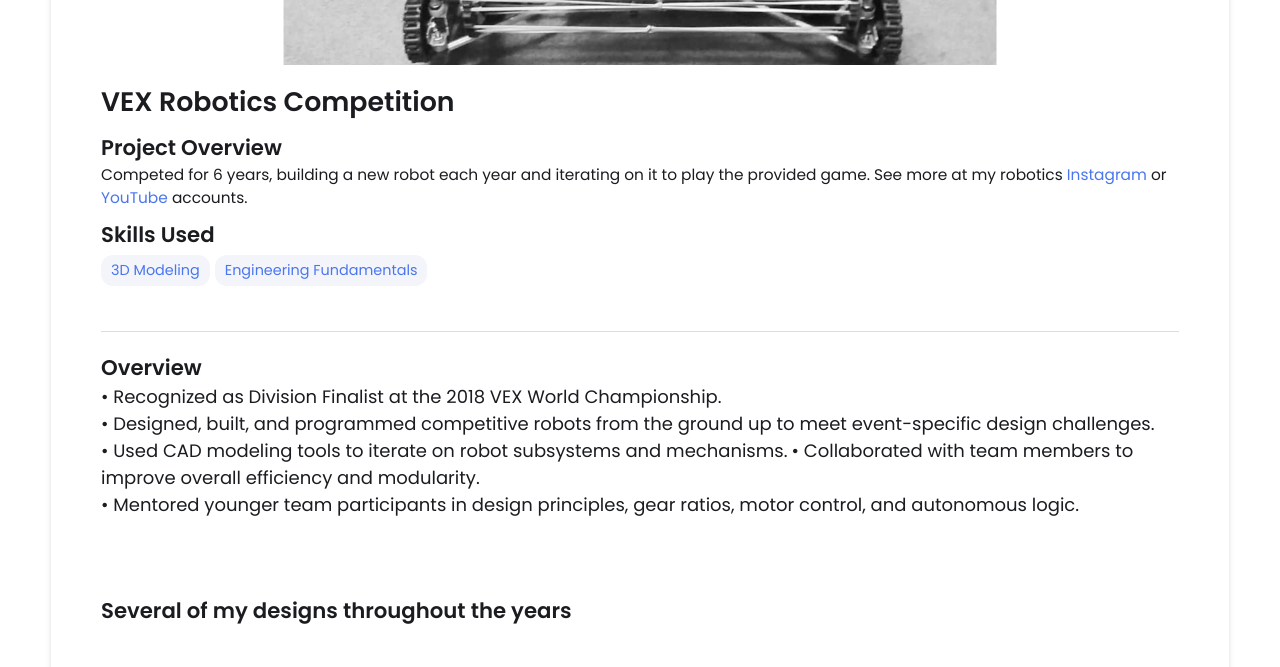
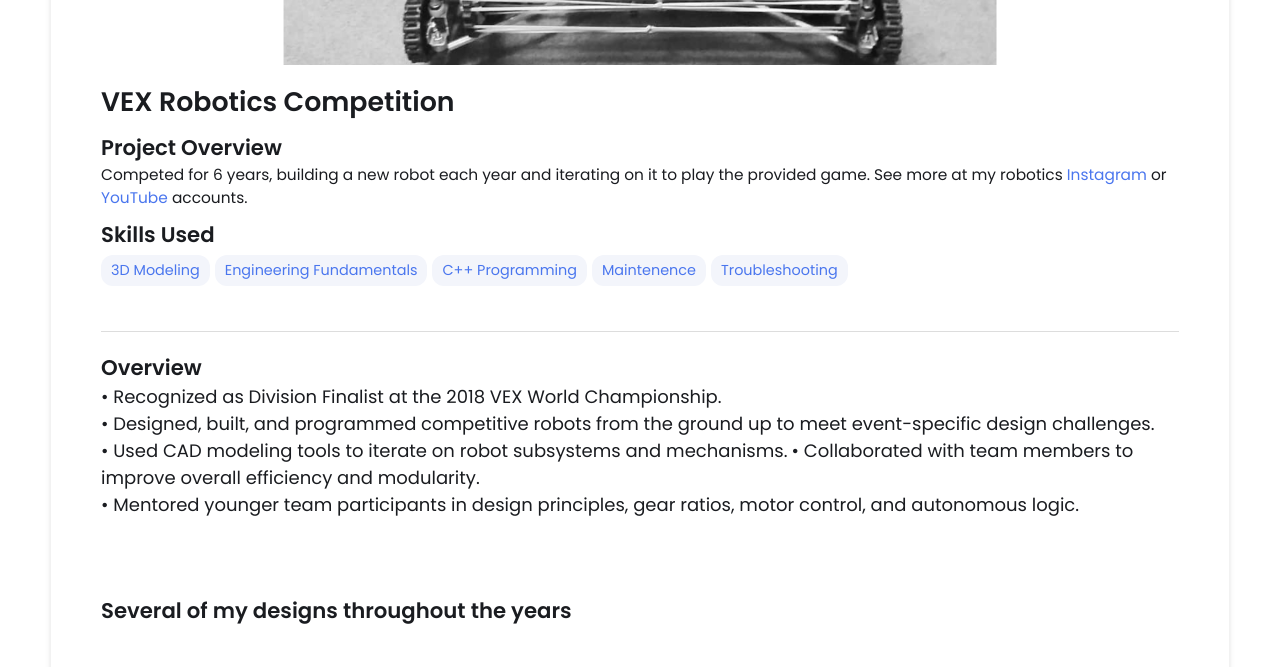
Before and after one commit to JosephWah/JosephW.github.io, a Jekyll site: the page built from _projects/Robotics/index.md, in a window 1280 px wide and 900 px high, scrolled down 425 px, cut to the strip 0-667 px from the top of the window. Built offline with Jekyll 4.4.1, drawn with Linux system fonts in a browser that asks for light colours.

Commit message:
Update index.md

```diff
--- a/_projects/Robotics/index.md
+++ b/_projects/Robotics/index.md
@@ -5,6 +5,9 @@
 skills:
 - 3D Modeling
 - Engineering Fundamentals
+- C++ Programming
+- Maintenence
+- Troubleshooting
 main-image: /Screenshot 2025-05-29 163455(2).png
 ---
 
```
